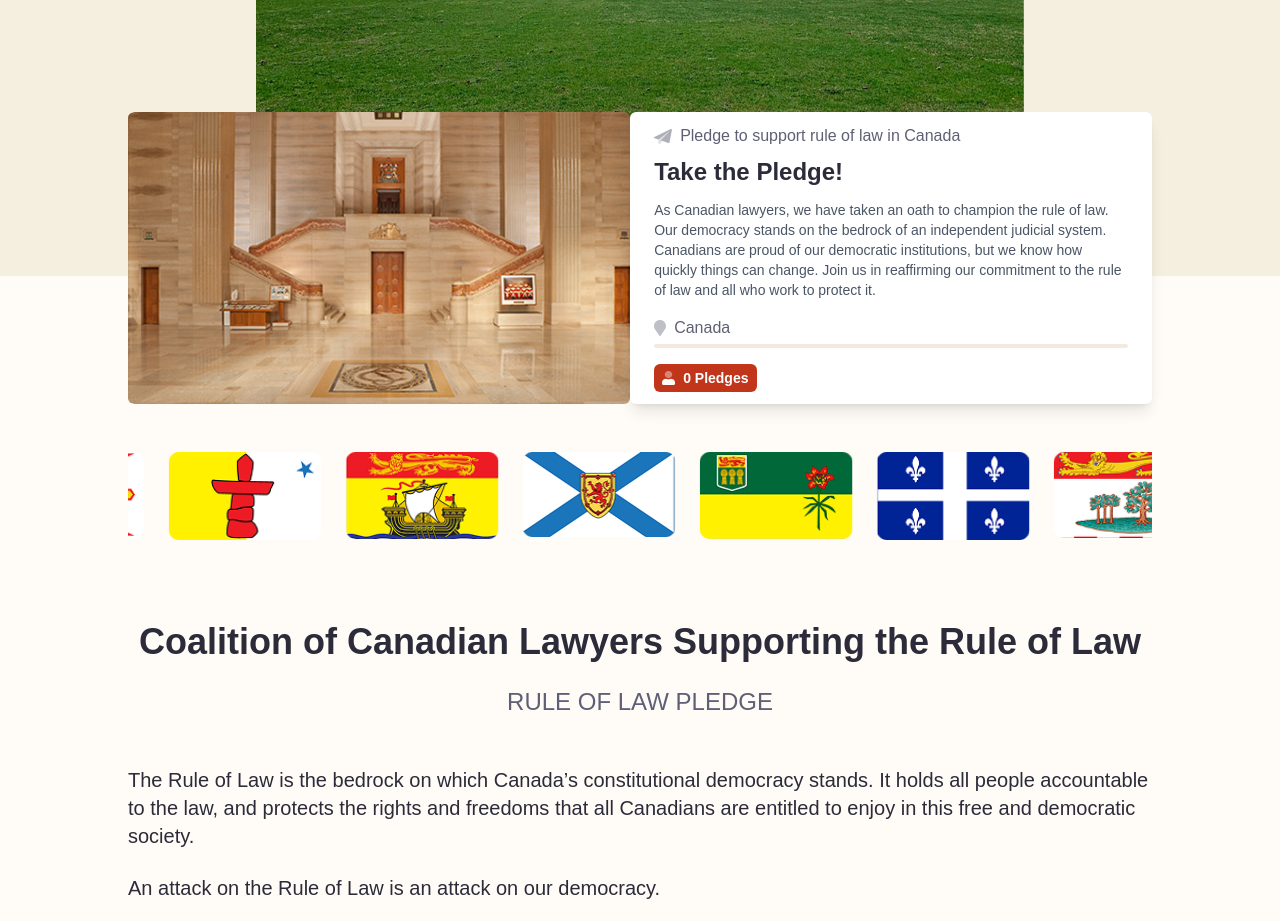
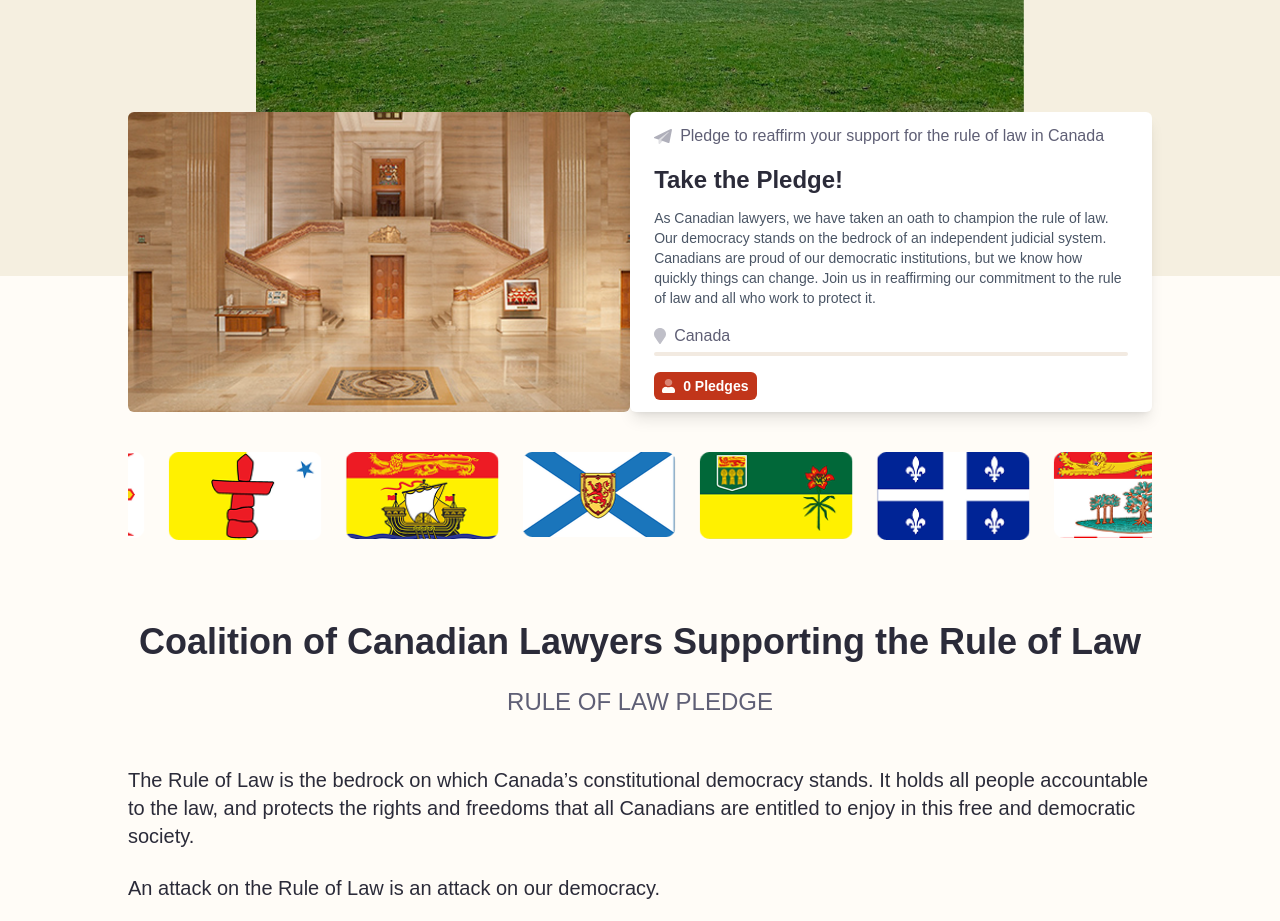
Before and after one commit to Ifeayolu/Rule-of-Law-Project-Canada, a Next.js app: page / in a window 1280 px wide. Shown: the part 860-1781 px from the top of the page. Built offline with nearby package versions, Linux system fonts and the light colour scheme; no server answers; the database is empty.

Commit message:
updated texts

```diff
--- a/components/home/PledgeModal.js
+++ b/components/home/PledgeModal.js
@@ -26,7 +26,7 @@
       </div>
 
       <div className='bg-white rounded-md shadow-lg w-full md:w-5/6 px-6 py-3 z-10 mt-4 md:mt-0'>
-        <div className='flex items-center gap-2 mb-2'>
+        <div className='flex items-center gap-2 mb-4'>
           <span>
             <Image
               src='/images/paperPlane.svg'
@@ -36,7 +36,7 @@
             />
           </span>
           <h3 className='font-normal text-md text-[#5F5F75]'>
-            Pledge to support rule of law in Canada
+            Pledge to reaffirm your support for the rule of law in Canada
           </h3>
         </div>
         <h3 className='font-bold text-2xl mb-3 text-[#2B2B39]'>
```
